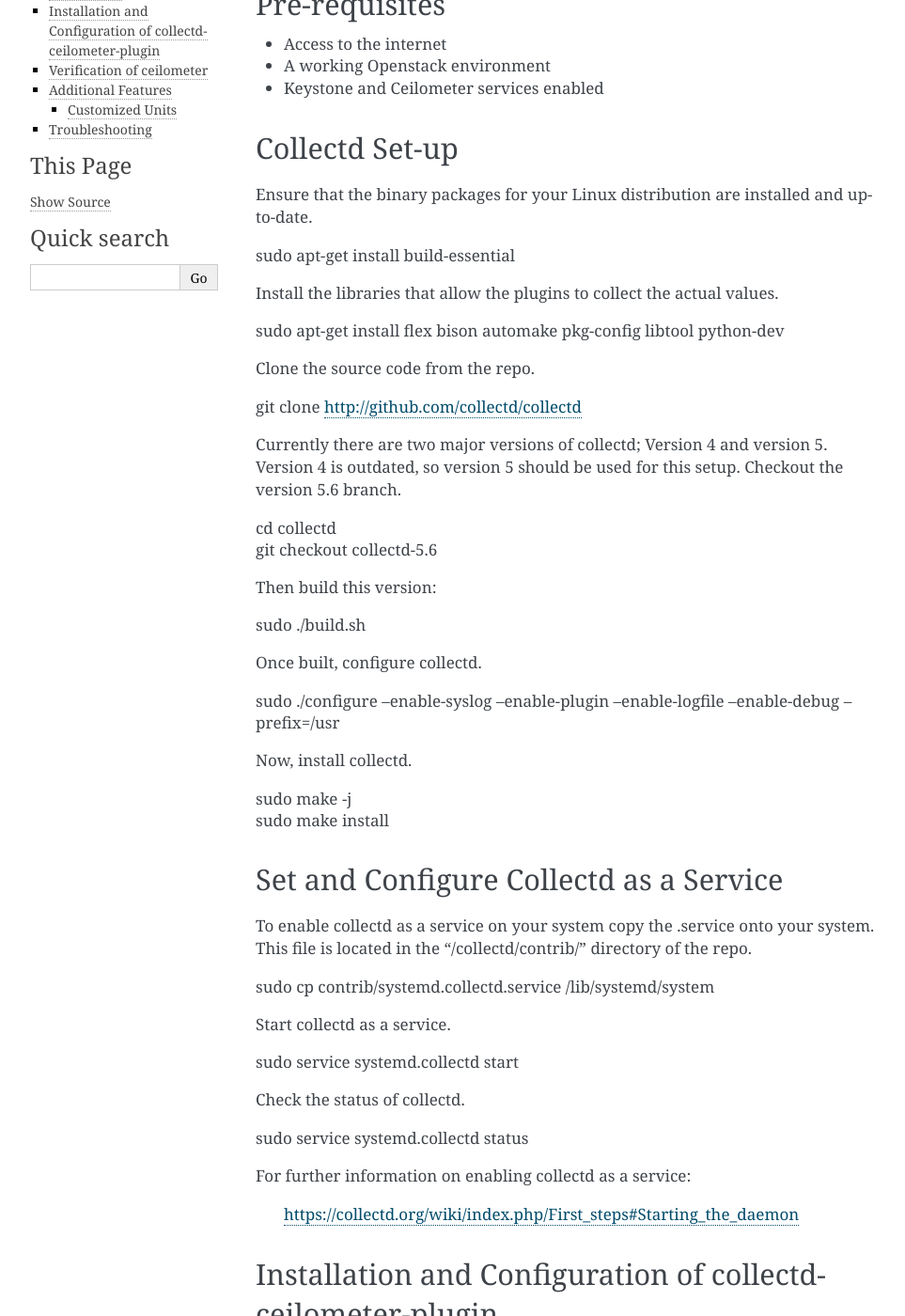
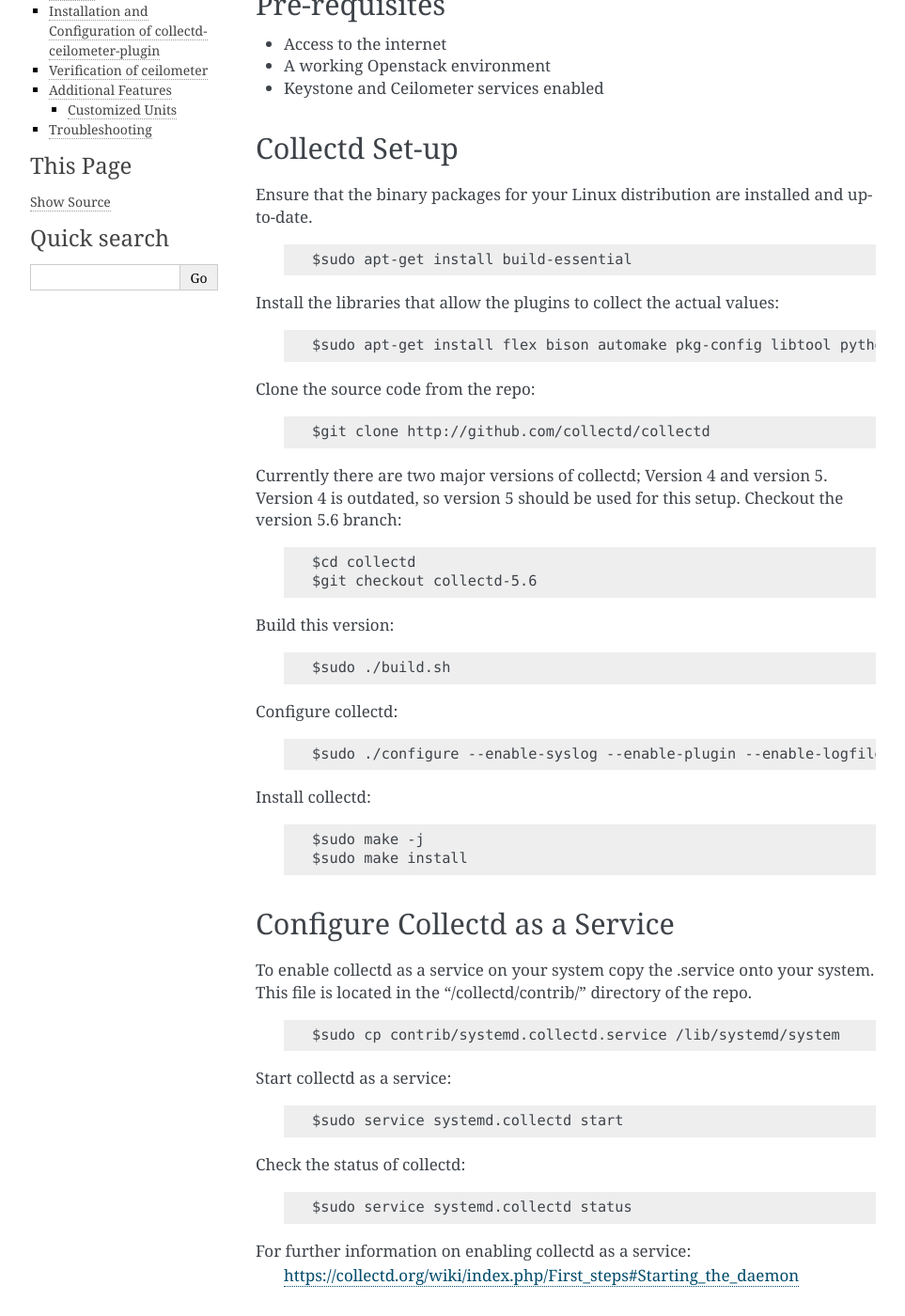
Before and after one commit to openstack-archive/collectd-openstack-plugins, a Sphinx documentation site: the page built from doc/source/GSG.rst, in a window 1280 px wide and 1400 px high, scrolled down 198 px. Shown: the whole window at 94% size, without its empty margins (148-1111 px from the left). Built offline with Sphinx 7.4.7, drawn with Linux system fonts in a browser that asks for light colours; pages that are not in the unit, such as notebooks, are missing from menus; some of the changed text lies outside the part shown.

```diff
--- a/doc/source/GSG.rst
+++ b/doc/source/GSG.rst
@@ -41,54 +41,73 @@ Collectd Set-up
 Ensure that the binary packages for your Linux distribution are installed
 and up-to-date.
 
-| sudo apt-get install build-essential
+  ::
 
-Install the libraries that allow the plugins to collect the actual values.
+    $sudo apt-get install build-essential
 
-| sudo apt-get install flex bison automake pkg-config libtool python-dev
+Install the libraries that allow the plugins to collect the actual values:
 
-Clone the source code from the repo.
+  ::
 
-| git clone http://github.com/collectd/collectd
+    $sudo apt-get install flex bison automake pkg-config libtool python-dev
+
+Clone the source code from the repo:
+
+  ::
+
+    $git clone http://github.com/collectd/collectd
 
 Currently there are two major versions of collectd; Version 4 and version 5.
 Version 4 is outdated, so version 5 should be used for this setup.
-Checkout the version 5.6 branch.
+Checkout the version 5.6 branch:
 
-| cd collectd
-| git checkout collectd-5.6
+  ::
 
-Then build this version:
+    $cd collectd
+    $git checkout collectd-5.6
 
-| sudo ./build.sh
+Build this version:
 
-Once built, configure collectd.
+  ::
 
-| sudo ./configure --enable-syslog --enable-plugin --enable-logfile --enable-debug --prefix=/usr
+    $sudo ./build.sh
 
-Now, install collectd.
+Configure collectd:
 
-| sudo make -j
-| sudo make install
+  ::
 
-Set and Configure Collectd as a Service
----------------------------------------
+    $sudo ./configure --enable-syslog --enable-plugin --enable-logfile --enable-debug --prefix=/usr
+
+Install collectd:
+
+  ::
+
+    $sudo make -j
+    $sudo make install
+
+Configure Collectd as a Service
+-------------------------------
 
 To enable collectd as a service on your system copy the .service onto your
 system. This file is located in the "/collectd/contrib/" directory of the repo.
 
-| sudo cp contrib/systemd.collectd.service /lib/systemd/system
+  ::
 
-Start collectd as a service.
+    $sudo cp contrib/systemd.collectd.service /lib/systemd/system
 
-| sudo service systemd.collectd start
+Start collectd as a service:
 
-Check the status of collectd.
+  ::
 
-| sudo service systemd.collectd status
+    $sudo service systemd.collectd start
+
+Check the status of collectd:
+
+  ::
+
+    $sudo service systemd.collectd status
 
 For further information on enabling collectd as a service:
-
  https://collectd.org/wiki/index.php/First_steps#Starting_the_daemon
 
 Installation and Configuration of collectd-ceilometer-plugin
@@ -96,7 +115,9 @@ Installation and Configuration of collectd-ceilometer-plugin
 
 Clone the collectd-ceilometer-plugin code.
 
-| git clone https://github.com/openstack/collectd-ceilometer-plugin
+  ::
+
+    $git clone https://github.com/openstack/collectd-ceilometer-plugin
 
 By default, the collectd.conf file is located in "/etc/collectd.conf",
 but because you specified "--prefix=/usr" during configuration it is now
@@ -106,9 +127,11 @@ Configurations for the plugin itself are specified in its own .conf file,
 collectd-ceilometer-plugin.conf.
 
 Copy collectd-celiometer-plugin/etc/collectd.conf.d/collectd-ceilometer-plugin.conf
-onto your machine. Include the filepath to this file in your collectd.conf file.
+onto your machine. Include the filepath to this file in your collectd.conf file:
 
-| Include /path/to/collectd-ceilometer-plugin.conf
+  ::
+
+    Include /path/to/collectd-ceilometer-plugin.conf
 
 In the collectd-ceilometer-plugin.conf file a few variables have to be changed
 to suit your environment:
@@ -117,27 +140,29 @@ to suit your environment:
   directory.
 
 * You must specify the service endpoint address, "OS_AUTH_URL". In an openstack
-  setup you can use the openstack client to identify this.
+  setup you can use the openstack client to identify this. Look for the keystone
+  internalURL to and use it as your "OS_AUTH_URL".
 
-  | openstack catalog list
+  ::
 
-  Look for the keystone internalURL to and use it as your "OS_AUTH_URL".
-
-  | OS_AUTH_URL "<OS_AUTH_URL>"
+       openstack catalog list
 
 * Finally, set the type of URL used for the ceilometer service to
   "internalURL".
 
-  | CEILOMETER_URL_TYPE "internalURL"
+    ::
+
+      CEILOMETER_URL_TYPE "internalURL"
 
 * If you would like to enable any additional features please follow the
   instructions provided in the "Additional Features" section below before
   moving on to the next step.
 
-Now, you can restart the collectd service and the plugin for ceilometer should
-be working with collectd.
+Restart the collectd service:
 
-| sudo service systemd.collectd restart
+  ::
+
+    $sudo service systemd.collectd restart
 
 Verification of ceilometer
 --------------------------
@@ -146,17 +171,23 @@ To verify that ceilometer is working with collectd use the ceilometer client.
 
 * Source the credentials required to use your openstack client.
 
-  | source openrc
+    ::
+
+      $source openrc
 
 * To verify that the stats are going through to ceilometer, view the ceilometer
   meter list.
 
-  | ceilometer meter-list
+    ::
+
+      $ceilometer meter-list
 
   Specifically, one of the default meters that is enabled by collectd is
   "cpu.cpu". Check that this meter is enabled.
 
-  |  ceilometer sample-list --meter cpu.cpu
+    ::
+
+      $ceilometer sample-list --meter cpu.cpu
 
 Additional Features
 -------------------
@@ -171,28 +202,32 @@ doesn't provide its own unit mappings, this feature can be used to add in the
 new units for this meter.
 
 To utilize this feature you must enable it before restarting the service.
-Follow the instructions below to implement it:
+Follow the instructions below:
 
   - In your collectd-ceilometer-plugin.conf file add in the following lines
     at the end of the <Module> section. Edit the line to include the name of
     of your chosen meter and its new units.
 
-::
-     <UNITS>
-        UNIT <meter_name> <units>
-     </UNITS>
+     ::
 
-    Additional lines of a similar nature can be added to change the units of
+        <UNITS>
+          UNIT <meter_name> <units>
+        </UNITS>
+
+  - Additional lines of a similar nature can be added to change the units of
     multiple meters.
 
-  - Now you can restart the collectd service and your customized units will
+  - Restart the collectd service and your customized units will
     have been updated.
 
 To verify that the units have been changed, observe the ceilometer meter-list
 or the sample-list and check the units of the meter that you changed.
 
-| ceilometer meter-list | grep <meter_name>
-| ceilometer sample-list | grep <meter_name>
+  ::
+
+    $ceilometer meter-list | grep <meter_name>
+    $ceilometer sample-list | grep <meter_name>
+
 
 Troubleshooting
 ---------------
--- a/doc/source/vagrant.rst
+++ b/doc/source/vagrant.rst
@@ -29,6 +29,7 @@ This project is distributed with a Vagrantfile intended to be used by
 developers to run functional tests on a Linux virtual machine.
 
 The software provided by the appliance are:
+
 - Ubuntu Server 16.04 LTS appliance running inside Virtual Box
 - The collectd provided by Ubuntu
 - Python 2.7 and 3.4 provided by Ubuntu
@@ -37,6 +38,7 @@ The software provided by the appliance are:
 
 To use Vagrant to test this plugin you have to install following software
 up to date software on your host machine:
+
 - Vagrant
 - VirtualBox 5
 
@@ -59,6 +61,7 @@ Virtual Box
 -----------
 
 Virtual Box version greater than 5 should works fine.
+
 
 Many Linux distributions should provide a valid version of VirtualBox.
 
```
Also changed, not shown: other parts of doc/source/GSG.rst (+7 -3 lines), doc/source/devstackGSG.rst (+47 -31 lines), doc/source/troubleshooting.rst (+19 -9 lines), 1 other file.
